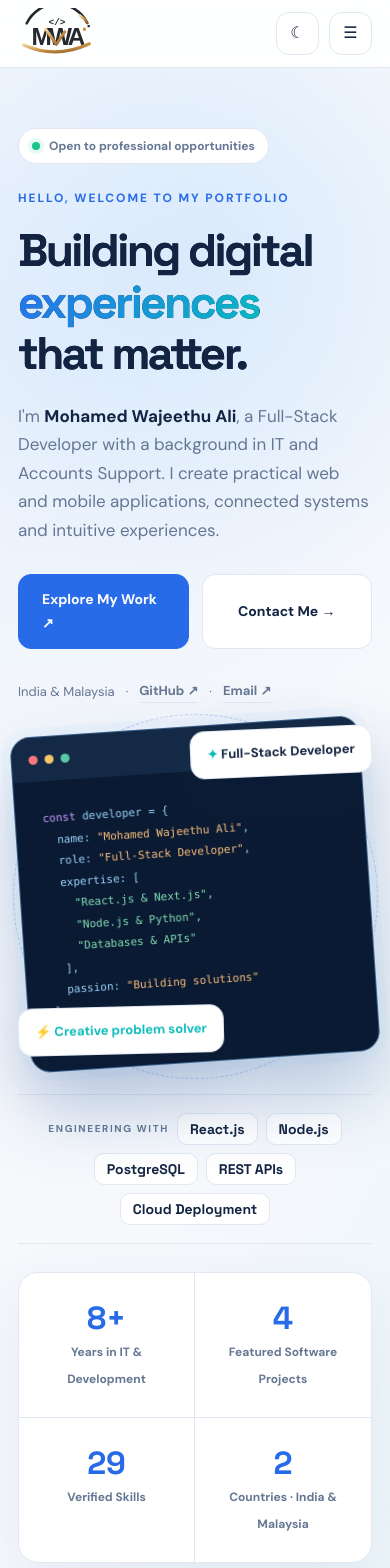
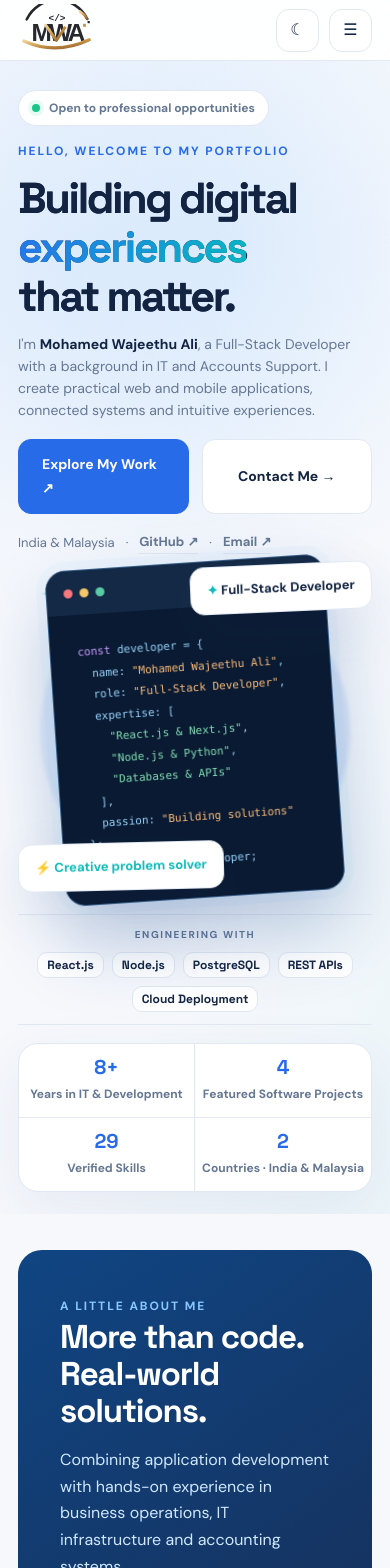
Before and after one commit to wajisumiliya/portfolio-2026, a React (Vite) app: page / in a window 390 px wide. Shown: the top 1568 px of the page. Built offline with nearby package versions, Linux system fonts and the light colour scheme.

Commit message:
Reduce page scrolling with compact responsive portfolio layout

```diff
--- a/style.css
+++ b/style.css
@@ -60,3 +60,78 @@ html[data-theme="dark"]{--bg:#071321;--fg:#e8f1ff;--surface:#102137;--muted:#9db
 .real-project-shot{position:absolute;inset:0;width:100%;height:100%;object-fit:cover;z-index:5;background:var(--surface)}.real-project-shot[hidden]{display:none!important}.screenshot-fallback-label{position:absolute;z-index:4;left:12px;bottom:9px;color:#24435f;background:#ffffffe8;padding:5px 9px;border-radius:9px;font-size:10px;font-weight:750}.project-art:has(.real-project-shot:not([hidden])) .screenshot-fallback-label{display:none}
 
 .project-actions{margin-top:19px;display:flex;gap:9px;flex-wrap:wrap}.project-actions .button{font-size:12px}.private-note{margin:18px 0 0!important;font-size:12px!important;color:var(--muted)}
+
+
+/* Compact portfolio: less vertical scrolling, same approved content */
+html{scroll-padding-top:72px}
+.nav{height:62px}
+.hero{padding:45px 0 30px}
+.hero-grid{gap:32px}
+.hero h1{font-size:clamp(2.65rem,5vw,4.4rem);margin:10px 0 14px}
+.hero p{font-size:15px;line-height:1.55;margin-bottom:14px}
+.hero-actions{margin-top:18px}
+.socials{margin-top:17px}
+.status{margin-bottom:11px}
+.showcase{min-height:310px}
+.halo{width:310px;height:310px}
+.dev-window{max-width:370px}
+.orbital-one{width:325px;height:325px}.orbital-two{width:245px;height:245px}
+.visual-tech-strip{margin-top:22px;padding:12px;gap:8px}
+.visual-tech-strip b{font-size:12px;padding:4px 9px}
+.numbers{margin-top:18px}
+.number{padding:14px 10px}.number strong{font-size:25px}
+.section{padding:49px 0}
+.section-header{margin-bottom:20px}
+h2{font-size:clamp(1.8rem,3vw,2.55rem);margin:6px 0 8px}
+.sub{margin-bottom:15px}
+.about-grid{gap:33px}
+.grid2{gap:13px}
+.skill-card{padding:17px;border-radius:15px}
+.skill-card h3{font-size:16px;margin:7px 0 10px}
+.skill-icon{width:35px;height:35px}
+.react-skills-grid{gap:12px}
+.project-grid{gap:15px}
+.project-art{height:220px;padding:16px}
+.device-frame{height:168px}
+.phone-frame{width:62px;height:130px;bottom:8px}
+.project-body{padding:19px}
+.project-body p{font-size:13px;line-height:1.55}
+.project-body h3{font-size:19px}
+.project-details{margin-top:12px;padding-top:10px}
+.project-actions{margin-top:11px}
+.timeline{max-width:930px}
+.job{margin-bottom:20px}
+.job h3{font-size:20px;margin:6px 0 3px}
+.job p{margin:6px 0;font-size:14px;line-height:1.55}
+.work-detail{margin-top:9px}
+.work-detail summary{padding:10px 15px}
+.work-detail ul{padding-bottom:12px}
+.work-detail li{margin-top:5px}
+.quote-inner{padding-top:26px;padding-bottom:26px}
+.quote-inner p{font-size:clamp(17px,2vw,23px)}
+.quote-mark{font-size:55px}
+@media(max-width:760px){
+ .nav{height:60px}
+ .hero{padding:29px 0 22px}
+ .hero-grid{gap:10px}
+ .hero h1{font-size:clamp(2.5rem,9vw,3.5rem)}
+ .showcase{min-height:240px}
+ .dev-window{max-width:310px}
+ .orbital-one{width:260px;height:260px}
+ .orbital-two{width:185px;height:185px}
+ .section{padding:36px 0}
+ .number{padding:10px 6px}.number strong{font-size:20px}
+ .project-art{height:200px}
+ .device-frame{height:156px}
+ .quote-inner{padding-top:20px;padding-bottom:20px}
+}
+@media(max-width:520px){
+ .hero h1{font-size:2.7rem}
+ .hero p{font-size:14px}
+ .showcase{min-height:205px}
+ .dev-window{max-width:280px}
+ .visual-tech-strip{margin-top:14px}
+ .visual-tech-strip span{width:100%;text-align:center}
+ .project-art{height:190px}
+ .project-body{padding:16px}
+}
```
